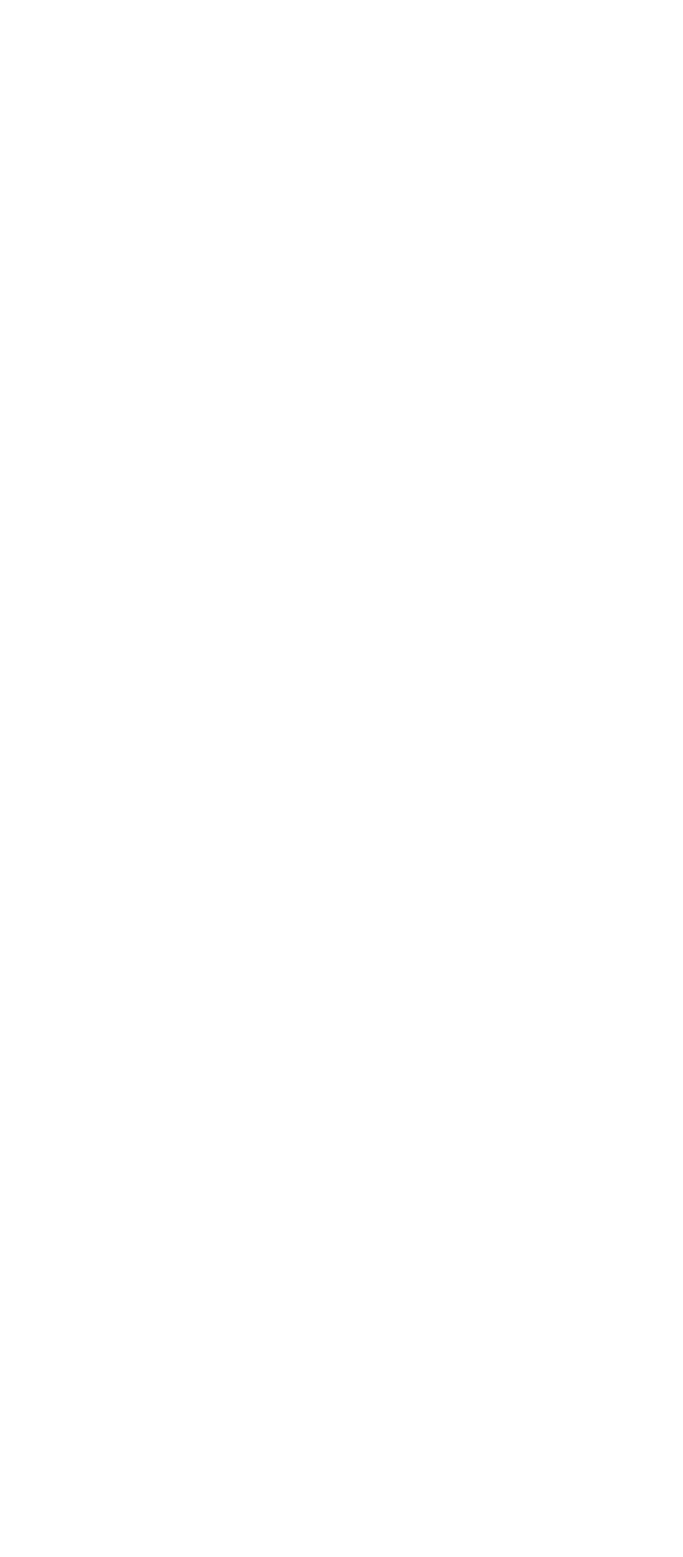
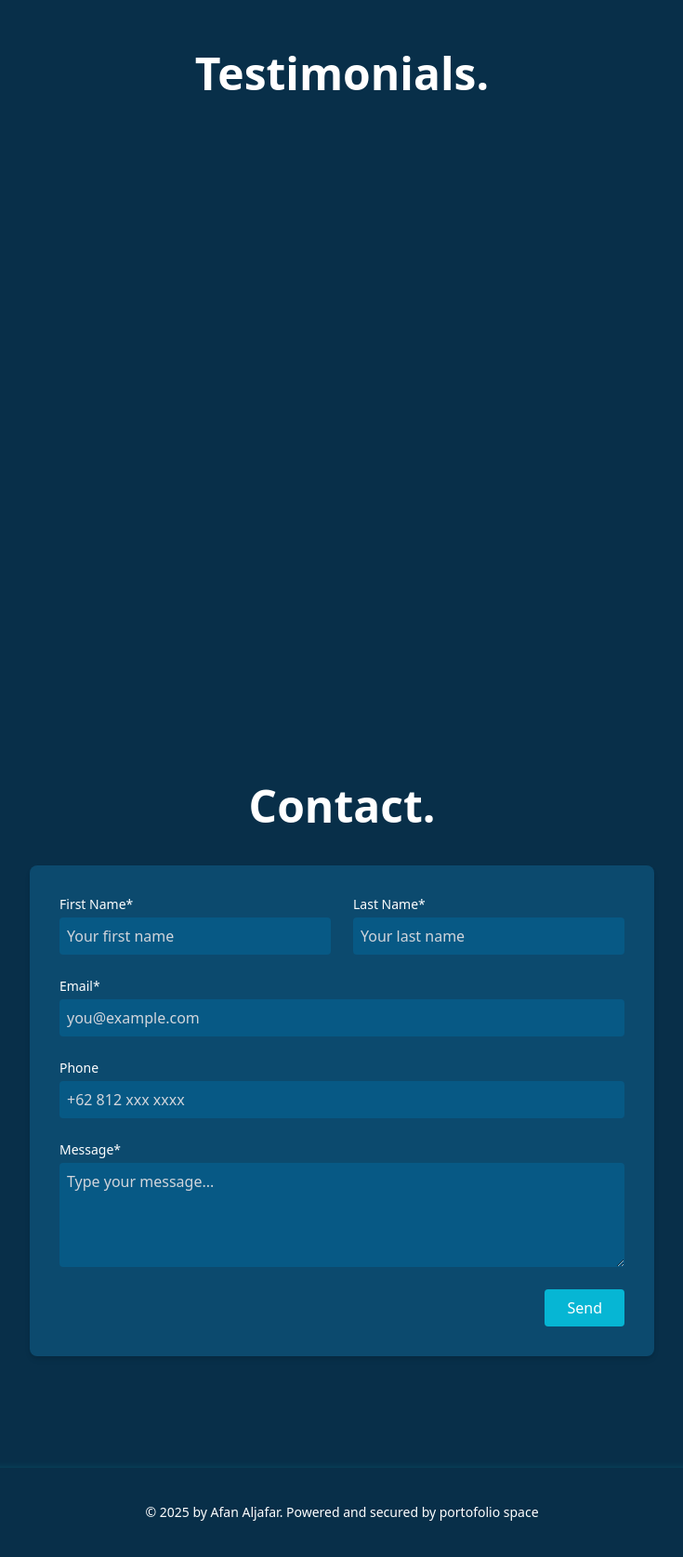
Before and after one commit to AfanAljafar/blog-portofolio, a React (Create React App) app: page / in a window 1280 px wide. Shown: the part 4066-5741 px from the top of the page at 93% size, without its empty margins (272-1007 px from the left). Before the commit the page ends 3245 px from the top, so only its background shows below. Built offline with nearby package versions, Linux system fonts and the light colour scheme.

Commit message:
adding cv

```diff
--- a/src/App.js
+++ b/src/App.js
@@ -2,6 +2,7 @@
 import { useState, useRef, useEffect } from "react";
 import Header from "./components/header/Header";
 import Home from "./pages/home/Home";
+import Footer from "./components/footer/Footer";
 import MiniProject from "./pages/miniProject/MiniProject";
 
 function App() {
@@ -13,6 +14,9 @@
   const section2Ref = useRef(null);
   const section3Ref = useRef(null);
   const section4Ref = useRef(null);
+  const section5Ref = useRef(null);
+  const section6Ref = useRef(null);
+  const section7Ref = useRef(null);
 
   // Scroll function based on id string
   const scrollToSection = (section) => {
@@ -21,6 +25,9 @@
       about: section2Ref,
       projects: section3Ref,
       experience: section4Ref,
+      skills: section5Ref,
+      testimonials: section6Ref,
+      contact: section7Ref,
     };
     map[section]?.current?.scrollIntoView({ behavior: "smooth" });
   };
@@ -53,9 +60,11 @@
     },
     {
       label: "Skills",
+      onClick: () => navigate("/?section=skills"),
     },
     {
       label: "Testimonials",
+      onClick: () => navigate("/?section=testimonials"),
     },
     {
       label: "Contact",
@@ -76,6 +85,9 @@
                 section2Ref={section2Ref}
                 section3Ref={section3Ref}
                 section4Ref={section4Ref}
+                section5Ref={section5Ref}
+                section6Ref={section6Ref}
+                section7Ref={section7Ref}
               />
             }
           />
@@ -85,6 +97,11 @@
           />
         </Routes>
       </div>
+      <Footer
+        credit={
+          "© 2025 by Afan Aljafar. Powered and secured by portofolio space"
+        }
+      />
     </>
   );
 }
--- a/src/components/footer/Footer.js
+++ b/src/components/footer/Footer.js
@@ -1,10 +1,8 @@
-import "./Footer.css";
-
 const Footer = ({ credit }) => {
   return (
-    <div className="footer">
-      <p className="credit">{credit}</p>
-    </div>
+    <footer className="w-full h-24 flex items-center justify-center bg-sky-950 drop-shadow-[0_6px_6px_rgba(0,255,255,0.5)] text-white">
+      <p className="text-sm text-center">{credit}</p>
+    </footer>
   );
 };
 Footer.displayName = "Footer";
--- a/src/components/header/Header.js
+++ b/src/components/header/Header.js
@@ -34,11 +34,14 @@
         </nav>
 
         {/* mobile menu button */}
-        <div className="md:hidden">
+        <div
+          className="md:hidden
+"
+        >
           <button
             onClick={toggleMenu}
             aria-label="Toggle Menu"
-            className="text-white"
+            className="text-white bg-sky-950"
           >
             {isOpen ? <X size={24} /> : <Menu size={24} />}
           </button>
@@ -47,7 +50,7 @@
 
       {/* mobile menu */}
       {isOpen && (
-        <div className="md:hidden flex flex-col items-start px-8 pb-4 text-white">
+        <div className="md:hidden flex flex-col items-start px-8 pb-4 text-white ">
           {linkMenu.map(({ label, onClick }) => (
             <button
               key={label}
@@ -55,7 +58,7 @@
                 setIsOpen(false);
                 onClick?.(); // only call if onClick exists
               }}
-              className="py-2 text-left w-full hover:text-sky-400"
+              className="py-2 text-left w-full text-white hover:text-sky-400 bg-sky-950"
             >
               {label}
             </button>
--- /dev/null
+++ b/src/components/sectionFive/SectionFive.js
@@ -0,0 +1,16 @@
+import React, { forwardRef } from "react";
+
+const SectionFive = forwardRef((props, ref) => {
+  return (
+    <section
+      ref={ref}
+      className="section-four w-screen min-h-screen pt-[82px] md:pt-[76px] px-4 md:px-10 py-10 bg-transparent"
+    >
+      <div className="text-center mb-10">
+        <h1 className="text-white text-4xl md:text-5xl font-bold">Skills.</h1>
+      </div>
+    </section>
+  );
+});
+
+export default SectionFive;
--- /dev/null
+++ b/src/components/sectionSeven/SectionSeven.js
@@ -0,0 +1,81 @@
+import React, { forwardRef } from "react";
+
+const SectionSeven = forwardRef((props, ref) => {
+  return (
+    <div
+      ref={ref}
+      className="section-four flex min-h-screen bg-sky-950 flex-col px-4 py-16 text-white"
+    >
+      <div className="text-center mb-10">
+        <h1 className="text-4xl md:text-5xl font-bold text-white">Contact.</h1>
+      </div>
+
+      <div className="max-w-2xl w-full mx-auto bg-sky-900 p-8 rounded-lg shadow-md">
+        <form className="space-y-6">
+          <div className="grid grid-cols-1 md:grid-cols-2 gap-6">
+            <div className="flex flex-col">
+              <label className="mb-1 text-sm font-medium">First Name*</label>
+              <input
+                type="text"
+                required
+                className="p-2 rounded bg-sky-800 text-white placeholder-gray-300 focus:outline-none focus:ring-2 focus:ring-cyan-400"
+                placeholder="Your first name"
+              />
+            </div>
+            <div className="flex flex-col">
+              <label className="mb-1 text-sm font-medium">Last Name*</label>
+              <input
+                type="text"
+                required
+                className="p-2 rounded bg-sky-800 text-white placeholder-gray-300 focus:outline-none focus:ring-2 focus:ring-cyan-400"
+                placeholder="Your last name"
+              />
+            </div>
+          </div>
+
+          <div className="flex flex-col">
+            <label className="mb-1 text-sm font-medium">Email*</label>
+            <input
+              type="email"
+              required
+              className="p-2 rounded bg-sky-800 text-white placeholder-gray-300 focus:outline-none focus:ring-2 focus:ring-cyan-400"
+              placeholder="you@example.com"
+            />
+          </div>
+
+          <div className="flex flex-col">
+            <label className="mb-1 text-sm font-medium">Phone</label>
+            <input
+              type="tel"
+              className="p-2 rounded bg-sky-800 text-white placeholder-gray-300 focus:outline-none focus:ring-2 focus:ring-cyan-400"
+              placeholder="+62 812 xxx xxxx"
+            />
+          </div>
+
+          <div className="flex flex-col">
+            <label className="mb-1 text-sm font-medium">Message*</label>
+            <textarea
+              rows="4"
+              required
+              className="p-2 rounded bg-sky-800 text-white placeholder-gray-300 focus:outline-none focus:ring-2 focus:ring-cyan-400"
+              placeholder="Type your message..."
+            />
+          </div>
+
+          <div className="text-right">
+            <button
+              type="submit"
+              className="bg-cyan-500 text-white px-6 py-2 rounded hover:bg-cyan-600 transition"
+            >
+              Send
+            </button>
+          </div>
+        </form>
+      </div>
+    </div>
+  );
+});
+
+SectionSeven.displayName = "SectionSeven";
+
+export default SectionSeven;
--- /dev/null
+++ b/src/components/sectionSix/SectionSix.js
@@ -0,0 +1,18 @@
+import React, { forwardRef } from "react";
+
+const SectionSix = forwardRef((props, ref) => {
+  return (
+    <section
+      ref={ref}
+      className="section-four w-screen min-h-screen pt-[82px] md:pt-[76px] px-4 md:px-10 py-10 bg-transparent"
+    >
+      <div className="text-center mb-10">
+        <h1 className="text-white text-4xl md:text-5xl font-bold">
+          Testimonials.
+        </h1>
+      </div>
+    </section>
+  );
+});
+
+export default SectionSix;
--- a/src/components/z/z.js
+++ /dev/null
@@ -1,45 +0,0 @@
-import React, { forwardRef } from "react";
-import "./SectionFour.css";
-
-const SectionFour = forwardRef((props, ref) => {
-  return (
-    <div ref={ref} className="section-four">
-      <div className="box-title-s4">
-        <h1 className="sect4Title">contact.</h1>
-      </div>
-      <div className="contact-form">
-        <form>
-          <div className="form-row">
-            <div className="form-grup">
-              <label>First Name* </label>
-              <input type="text" required />
-            </div>
-            <div className="form-grup">
-              <label>Last Name* </label>
-              <input type="text" required />
-            </div>
-          </div>
-          <div className="form-grup">
-            <label>Email* </label>
-            <input type="text" required />
-          </div>
-          <div className="form-grup">
-            <label>Phone </label>
-            <input type="text" required />
-          </div>
-          <div className="form-grup">
-            <label>Massage* </label>
-            <textarea rows="4" required />
-          </div>
-          <div className="form-actions">
-            <button type="submit">Send</button>
-          </div>
-        </form>
-      </div>
-    </div>
-  );
-});
-
-SectionFour.displayName = "SectionFour";
-
-export default SectionFour;
--- a/src/pages/home/Home.js
+++ b/src/pages/home/Home.js
@@ -4,8 +4,19 @@
 import SectionTwo from "../../components/sectionTwo/SectionTwo";
 import SectionThree from "../../components/sectionThree/SectionThree";
 import SectionFour from "../../components/sectionFour/SectionFour";
+import SectionFive from "../../components/sectionFive/SectionFive";
+import SectionSix from "../../components/sectionSix/SectionSix";
+import SectionSeven from "../../components/sectionSeven/SectionSeven";
 
-const Home = ({ sectionHomeRef, section2Ref, section3Ref, section4Ref }) => {
+const Home = ({
+  sectionHomeRef,
+  section2Ref,
+  section3Ref,
+  section4Ref,
+  section5Ref,
+  section6Ref,
+  section7Ref,
+}) => {
   const location = useLocation();
 
   useEffect(() => {
@@ -26,6 +37,9 @@
       <SectionTwo ref={section2Ref} />
       <SectionThree ref={section3Ref} />
       <SectionFour ref={section4Ref} />
+      <SectionFive ref={section5Ref} />
+      <SectionSix ref={section6Ref} />
+      <SectionSeven ref={section7Ref} />
     </div>
   );
 };
```
Also changed, not shown: src/components/footer/Footer.css (deleted, +0 -9 lines), src/components/z/z.css (deleted, +0 -111 lines).
